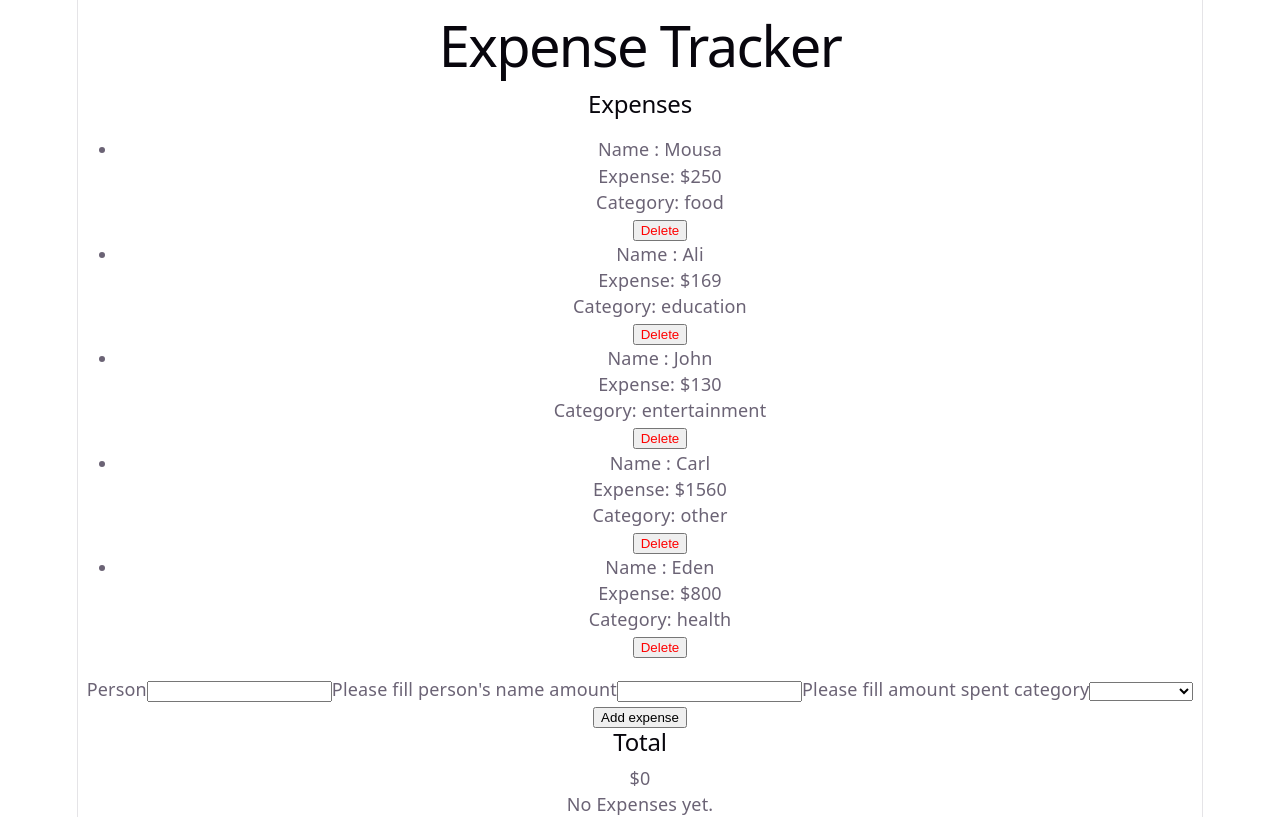
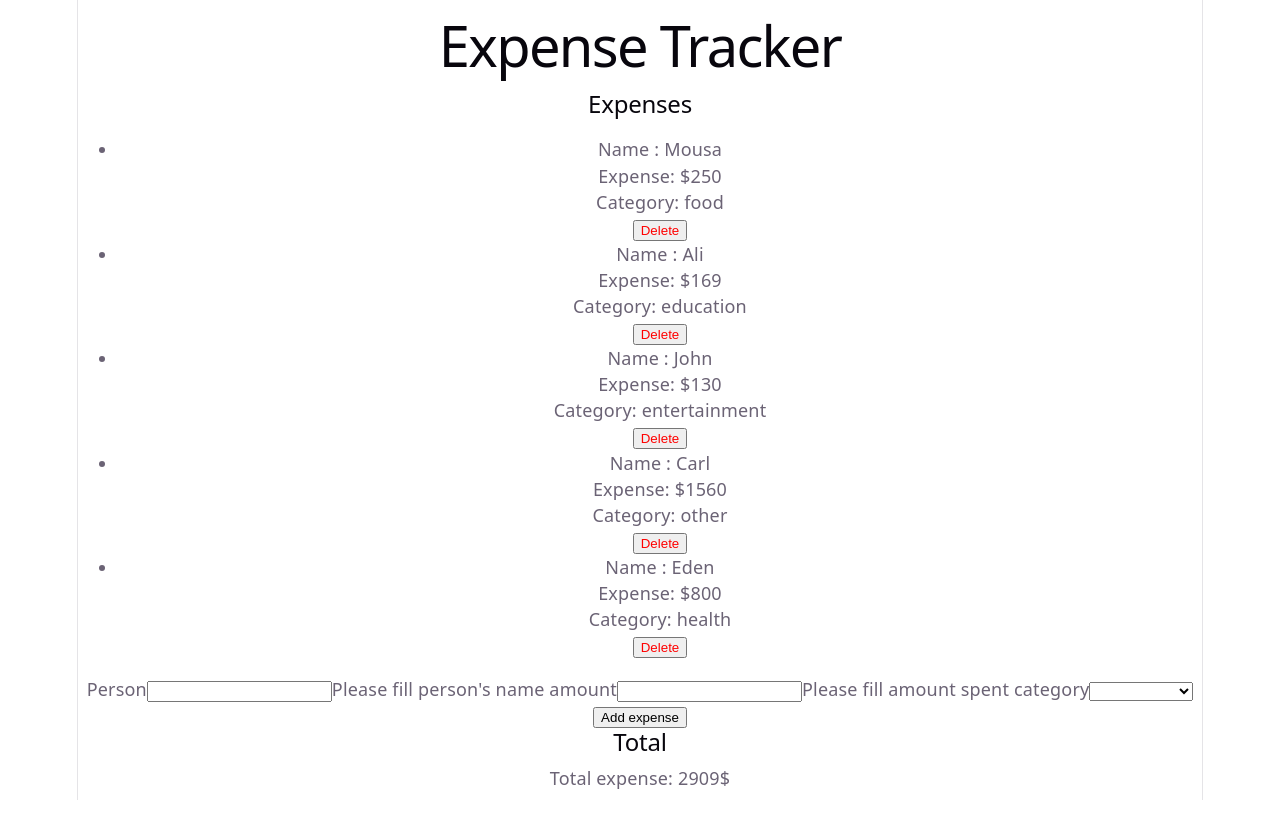
Before and after one commit to mousa1995/expense-tracker, a React (Vite) app: page / in a window 1280 px wide. Built offline with nearby package versions, Linux system fonts and the light colour scheme.

Commit message:
feat: add total expense calculation

```diff
--- a/src/App.tsx
+++ b/src/App.tsx
@@ -6,6 +6,7 @@ import { expenses as initialExpenses } from "./data/expenses";
 import type { Expense } from "./types/Expense";
 import { idGenerator } from "./utils/idGenerator";
 import type { ExpenseCategory } from "./types/ExpenseCategory";
+import { totalCalculator } from "./utils/totoalCalculator";
 
 function App() {
   const [expenses, setExpenses] = useState<Expense[]>([...initialExpenses]);
@@ -42,7 +43,9 @@ function App() {
   return (
     <>
       <header>
-        <h1 onClick={() => console.log(expenses)}>Expense Tracker</h1>
+        <h1 onClick={() => console.log(totalCalculator(expenses))}>
+          Expense Tracker
+        </h1>
       </header>
       <main>
         <section>
@@ -58,10 +61,13 @@ function App() {
         </section>
         <section>
           <h2>Total</h2>
-          <p>$0</p>
-        </section>
-        <section>
-          <p>No Expenses yet.</p>
+          <p>
+            {totalCalculator(expenses) > 0 ? (
+              <span>Total expense: {totalCalculator(expenses)}$</span>
+            ) : (
+              "No Expenses yet."
+            )}
+          </p>
         </section>
       </main>
     </>
--- /dev/null
+++ b/src/utils/totoalCalculator.ts
@@ -0,0 +1,6 @@
+import type { Expense } from "../types/Expense";
+
+export const totalCalculator = (expenses: Expense[]): number => {
+  const total = expenses.map((expense) => expense.amount);
+  return total.reduce((a, b) => a + b, 0);
+};
```
Also changed, not shown: 1 other file (tests, documents, lock files or other folders).
